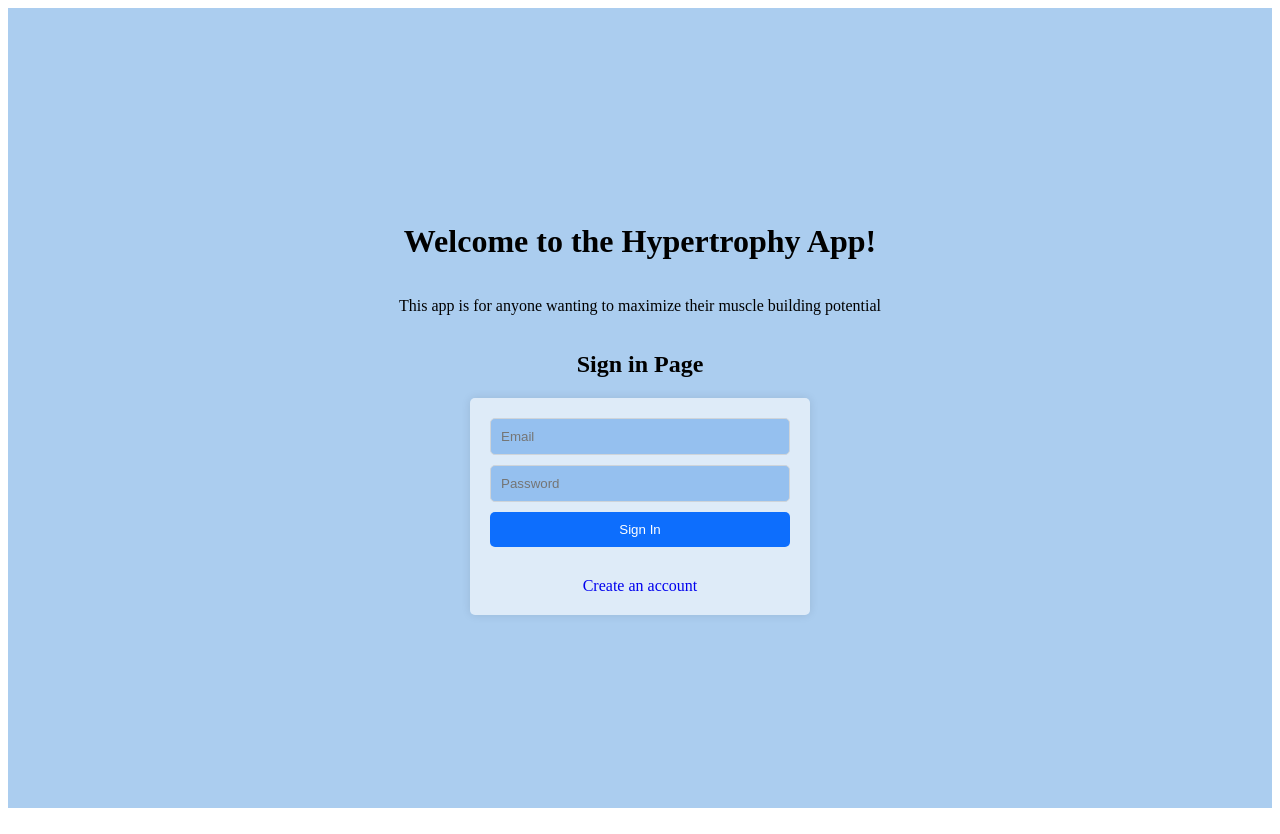
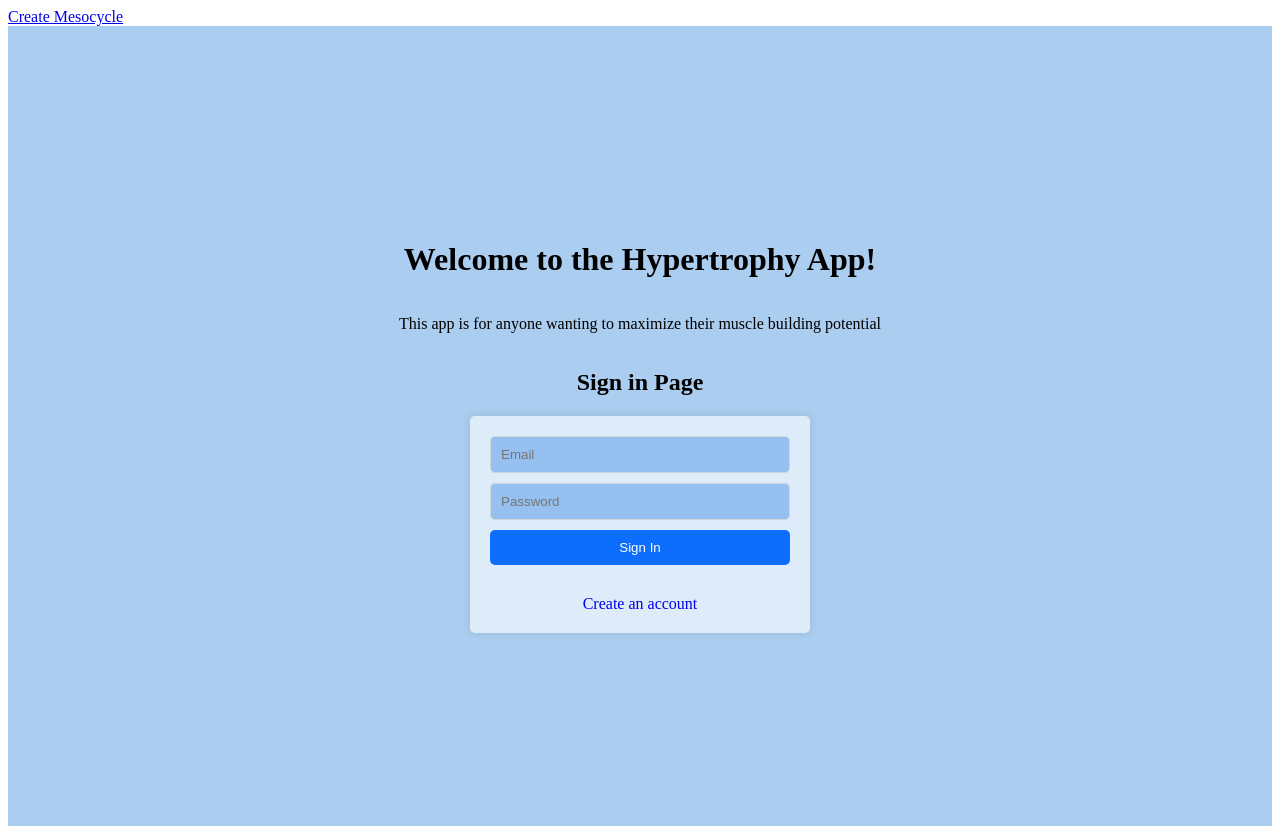
Before and after one commit to ZenTheMC/Zen-Training, a React (Create React App) app: page /signin in a window 1280 px wide. Built offline with nearby package versions, Linux system fonts and the light colour scheme; no server answers.

Commit message:
added routing for createmeso, added navbar+link to creatmeso

```diff
--- a/src/App.js
+++ b/src/App.js
@@ -2,6 +2,8 @@ import React from "react";
 import { BrowserRouter as Router, Route, Routes, Navigate } from "react-router-dom";
 import { auth } from "./Firebase";
 import WorkoutForm from "./WorkoutForm";
+import CreateMeso from "./CreateMeso";
+import Sidebar from "./Sidebar";
 import SignInForm from "./SignInForm";
 import SignUpForm from "./SignUpForm";
 import { useAuthState } from "react-firebase-hooks/auth";
@@ -11,10 +13,12 @@ const App = () => {
 
   return (
     <Router>
+      <Sidebar />
       <Routes>
         <Route path="/signin" element={user ? <Navigate to="/workout" /> : <SignInForm />} />
         <Route path="/signup" element={<SignUpForm />} />
         <Route path="/workout" element={user ? <WorkoutForm /> : <Navigate to="/signin" />} />
+        <Route path="/newmeso" element={user ? <CreateMeso /> : <Navigate to="/signin" />} />
         <Route path="/*" element={<Navigate to="/signin" />} />
         {/* Add more routes as needed */}
       </Routes>
--- /dev/null
+++ b/src/Sidebar.js
@@ -0,0 +1,12 @@
+import { Link } from "react-router-dom";
+
+const Sidebar = () => {
+    return (
+        <div>
+            {/* Other sidebar content */}
+            <Link to="/newmeso">Create Mesocycle</Link>
+        </div>
+    );
+}
+
+export default Sidebar;
```
